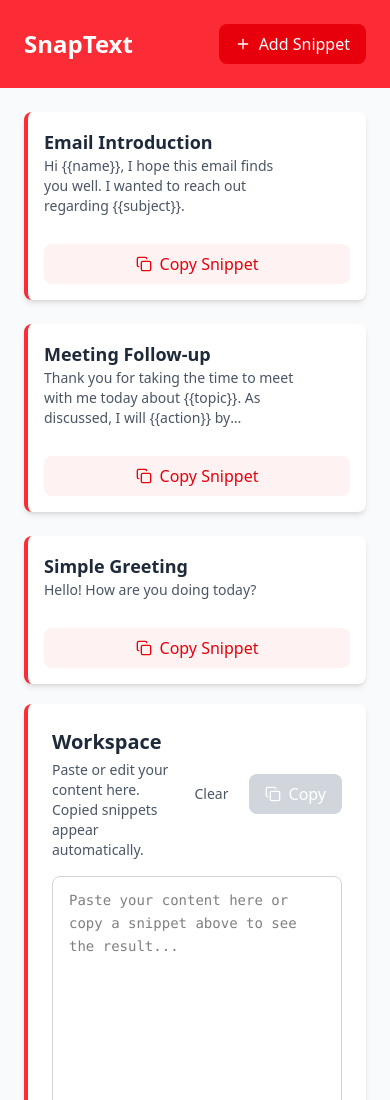
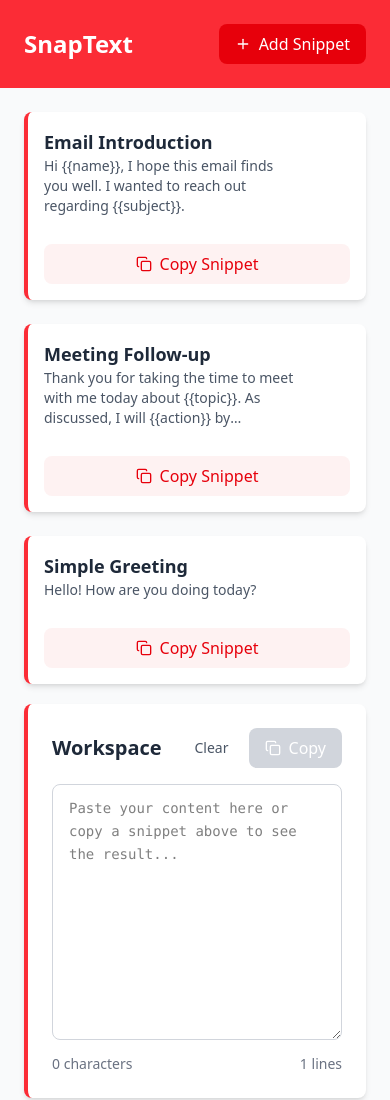
Before and after one commit to homayunmmdy/SnappText, a React (Vite) app: page / in a window 390 px wide. Shown: the top 1100 px of the page. Built offline with nearby package versions, Linux system fonts and the light colour scheme.

Commit message:
optimize workspace for mobile

```diff
--- a/src/components/Workspace.tsx
+++ b/src/components/Workspace.tsx
@@ -34,14 +34,14 @@ const Workspace: React.FC = () => {
     <>
       <section className="bg-white rounded-lg shadow-md border-l-4 border-red-500">
         <div className="p-6">
-          <div className="flex justify-between items-center mb-4">
+          <div className="flex flex-wrap gap-2 justify-between items-center mb-4">
             <div>
               <h2 className="text-xl font-semibold text-gray-800">Workspace</h2>
-              <p className="text-gray-600 text-sm mt-1">
+              <p className="text-gray-600 hidden md:block text-sm mt-1">
                 Paste or edit your content here. Copied snippets appear automatically.
               </p>
             </div>
-            <div className="flex gap-2">
+            <div className="flex justify-center gap-2">
               <button
                 onClick={handleClearWorkspace}
                 className="px-3 py-2 text-gray-600 cursor-pointer hover:text-red-600 hover:bg-red-50 rounded-lg transition-colors text-sm font-medium"
```
